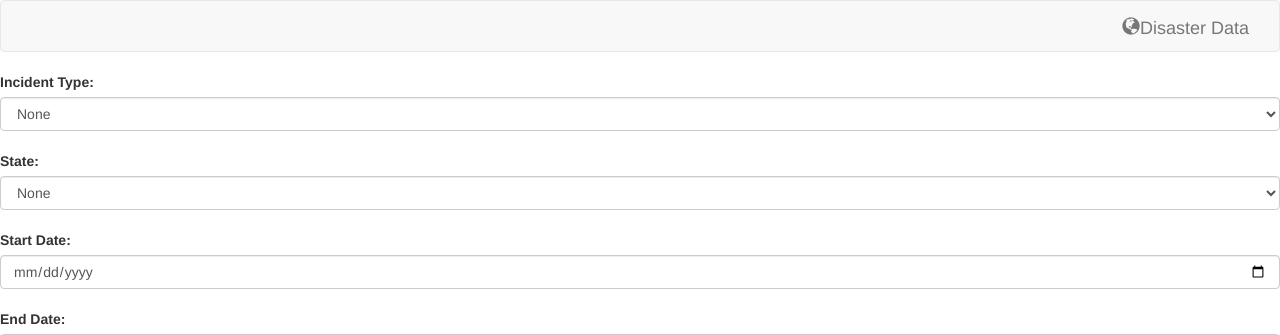
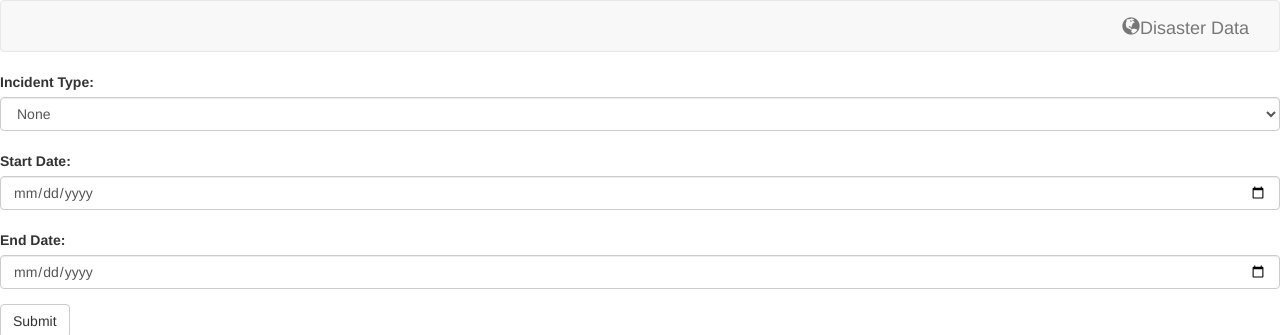
Before and after one commit to jennLam/disasterly, a Flask app: template templates/index.html in a window 1280 px wide. Shown: the top 335 px of the page. Run offline with Flask 2, Linux system fonts and the light colour scheme; the template is opened without the code that fills it, so the values that code supplies are empty; parts of the project's set-up code (start-up, migrations or seed data) failed here and were passed over; some libraries are stand-ins or nearby versions.

Commit message:
Removed state from search criteria.

```diff
--- a/server.py
+++ b/server.py
@@ -16,8 +16,7 @@ dd = DisasterData()
 @app.route("/")
 def index():
     """Homepage."""
-    return render_template("index.html", incidents=dd.get_categories("incidentType"),
-                           states=dd.get_categories("state"))
+    return render_template("index.html", incidents=dd.get_categories("incidentType"))
 
 
 if __name__ == "__main__":
--- a/templates/index.html
+++ b/templates/index.html
@@ -8,14 +8,6 @@
       <option value="">None</option>
       {% for incident in incidents %}
         <option value="{{ incident }}">{{ incident }}</option>
-      {% endfor %}
-    </select>
-    <br/>
-    <label for="state">State:</label>
-    <select class="form-control" id="state" name="state">
-      <option value="">None</option>
-      {% for state in states %}
-        <option value="{{ state }}">{{ state }}</option>
       {% endfor %}
     </select>
     <br/>
```
Also changed, not shown: data.py (+3 -4 lines).
